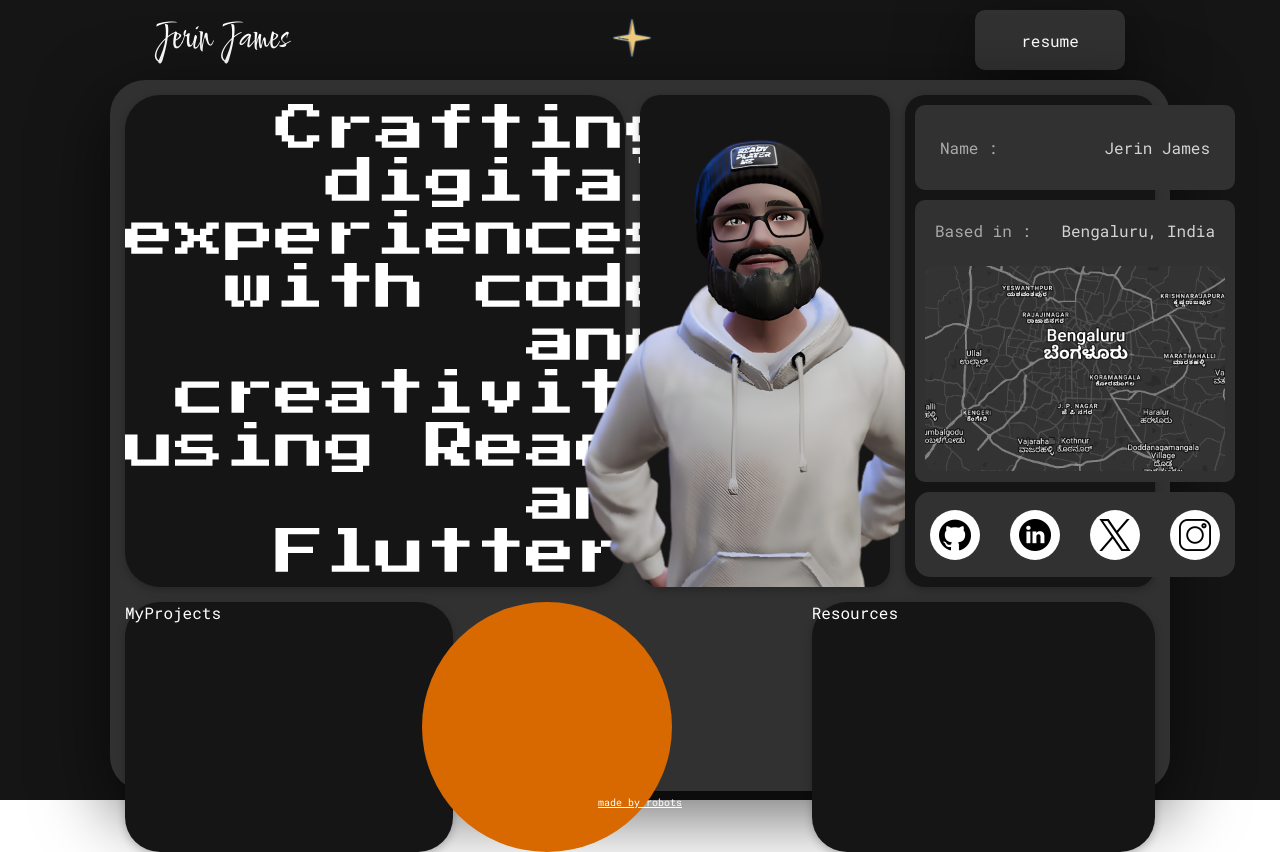
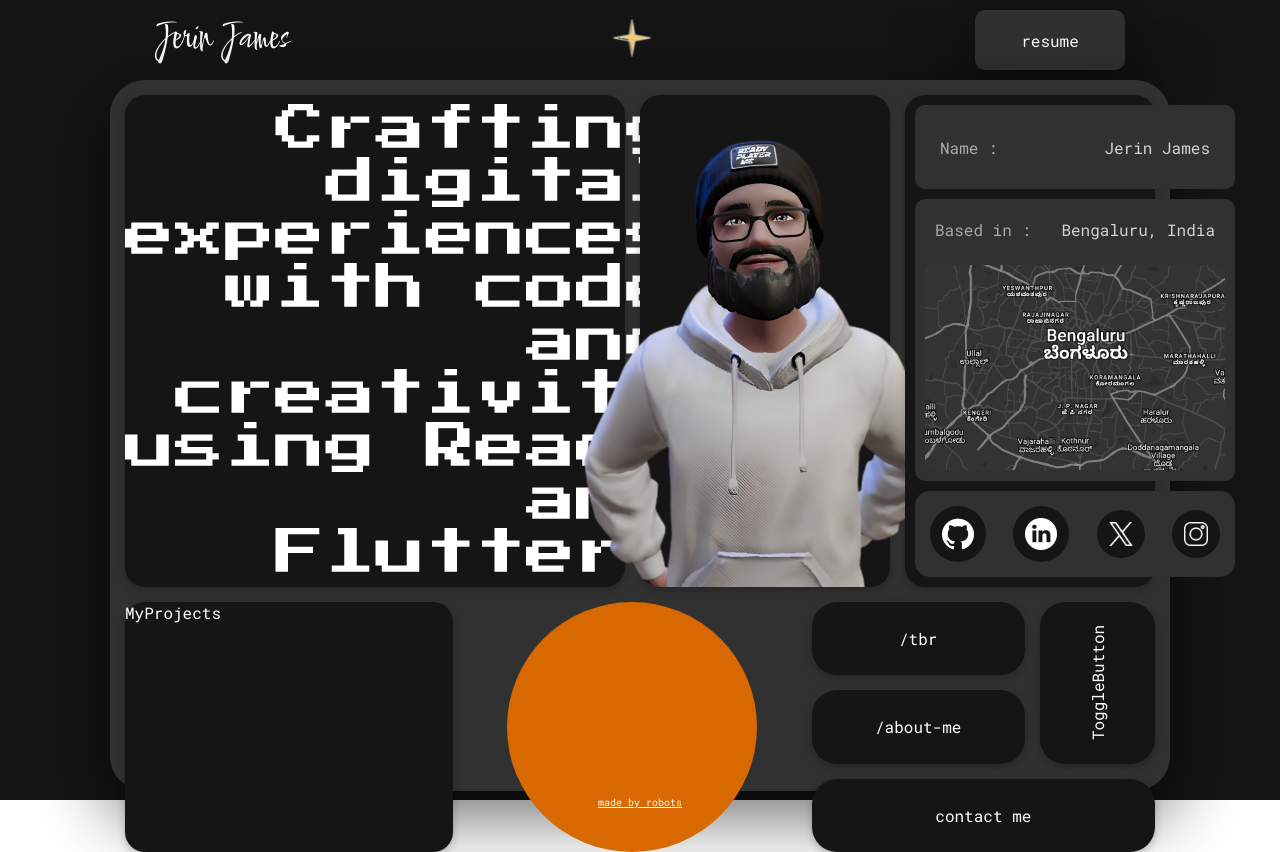
Before and after one commit to jerinzech/portfolio-2024-v1, a React (Vite) app: page / in a window 1280 px wide. Built offline with nearby package versions, Linux system fonts and the light colour scheme.

Commit message:
populated resources area

```diff
--- a/src/components/Body.css
+++ b/src/components/Body.css
@@ -22,7 +22,7 @@
   font-size: 50px;
   background-color: #151515;
   grid-area: 1 / 1 / 2 / 4;
-  border-radius: 35px;
+  border-radius: 20px;
   box-shadow: rgba(0, 0, 0, 0.24) 0px 3px 8px;
   text-align: end;
   display: flex;
@@ -144,35 +144,43 @@
 .linkedIn,
 .twitter {
   border-radius: 100px;
-  height: 50px;
-  width: 50px;
-  background-color: white;
+
+  background-color: #151515;
 
   display: flex;
   justify-content: center;
   align-items: center;
+
+  padding: 12px;
+}
+
+.github > img,
+.linkedIn > img {
+  width: 32px;
+  aspect-ratio: auto;
+  filter: invert();
 }
 
 .instagram > img,
-.github > img,
-.linkedIn > img,
 .twitter > img {
-  width: 32px;
+  width: 24px;
   aspect-ratio: auto;
+  filter: invert();
 }
 
 .myprojects-block {
   background-color: #151515;
   grid-area: 2 / 1 / 3 / 3;
-  border-radius: 35px;
+  border-radius: 20px;
   box-shadow: rgba(0, 0, 0, 0.24) 0px 3px 8px;
 }
 
 .easteregg-block {
-  grid-area: 2 / 2 / 3 / 5;
+  grid-area: 2 / 3 / 3 / 5;
   display: flex;
   justify-content: center;
   align-items: center;
+  /* background-color: white; */
 }
 
 .circle {
@@ -183,8 +191,47 @@
 }
 
 .resources-block {
-  background-color: #151515;
   grid-area: 2 / 5 / 3 / 8;
   border-radius: 35px;
+
+  display: grid;
+  grid-template-columns: repeat(1, 1fr) 0.5fr;
+  grid-template-rows: repeat(3, 1fr);
+  grid-column-gap: 15px;
+  grid-row-gap: 15px;
+}
+
+.tbr-block {
+  grid-area: 1 / 1 / 2 / 3;
+  background-color: #151515;
+  border-radius: 25px;
   box-shadow: rgba(0, 0, 0, 0.24) 0px 3px 8px;
 }
+.about-me-block {
+  grid-area: 2 / 1 / 3 / 3;
+  background-color: #151515;
+  border-radius: 25px;
+  box-shadow: rgba(0, 0, 0, 0.24) 0px 3px 8px;
+}
+.togglebutton {
+  grid-area: 1 / 3 / 3 / 4;
+  background-color: #151515;
+  border-radius: 25px;
+  box-shadow: rgba(0, 0, 0, 0.24) 0px 3px 8px;
+}
+.contact-me-block {
+  grid-area: 3 / 1 / 4 / 4;
+  background-color: #151515;
+  border-radius: 25px;
+  box-shadow: rgba(0, 0, 0, 0.24) 0px 3px 8px;
+}
+
+.togglebutton > p {
+  transform: rotate(-90deg);
+}
+
+.resources-block > div {
+  display: flex;
+  justify-content: center;
+  align-items: center;
+}
--- a/src/components/body_components/Resources.jsx
+++ b/src/components/body_components/Resources.jsx
@@ -2,6 +2,24 @@
 
 export default function Resources() {
   return (
-    <div className='resources-block'>Resources</div>
+    <div className='resources-block'>
+
+      <div className="tbr-block">
+        <p>/tbr</p>
+      </div>
+      <div className="about-me-block">
+        <p>/about-me</p>
+      </div>
+      <div className="togglebutton">
+        <p>
+          ToggleButton
+        </p>
+      </div>
+      <div className="contact-me-block">
+        <p>
+          contact me
+        </p>
+      </div>
+    </div>
   )
 }
```
